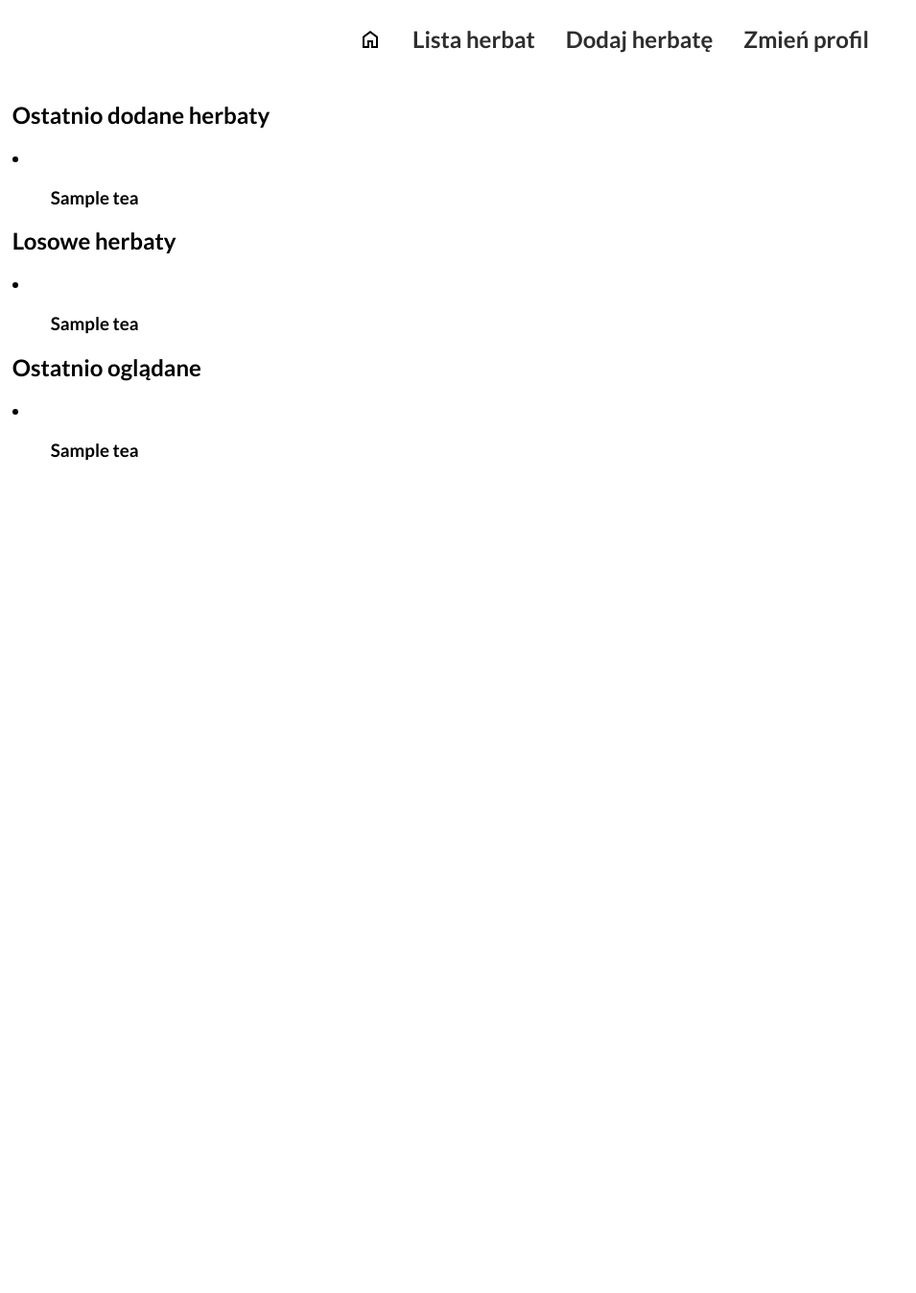
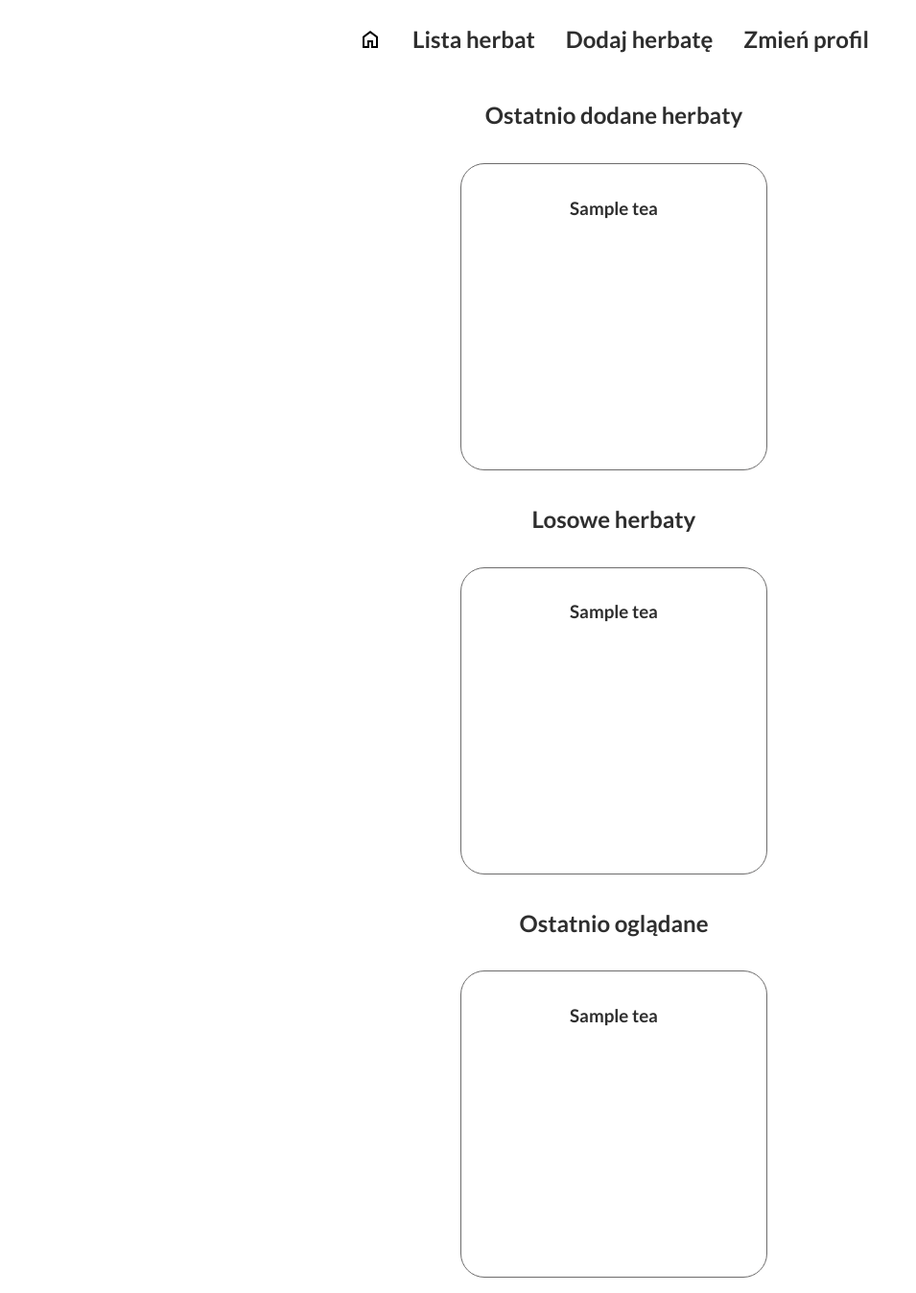
Before and after one commit to wojciklukasz/TeaTracker, a Django app: page / in a window 1280 px wide. Shown: the whole page at 96% size, without its empty margins (0-955 px from the left). Before the commit the page ends 480 px from the top, so only its background shows below. Run offline with Django 5.2, Linux system fonts and the light colour scheme; tables that the repository leaves empty hold one stand-in row (values such as "Sample post").

Commit message:
Add some styling

```diff
--- /dev/null
+++ b/tea/static/tea/main-page.css
@@ -0,0 +1,27 @@
+main {
+    display: grid;
+    justify-content: center;
+    color: #2e2e2e;
+}
+
+#main-content h2 {
+    text-align: center;
+    font-weight: 600;
+}
+
+#main-content li {
+    list-style-type: none;
+    display: flex;
+}
+
+#main-content ul {
+    margin-left: 2rem;
+    margin-right: 2rem;
+    border: 1px solid #6d6c6c;
+    border-radius: 25px;
+    width: 20rem;
+    height: 20rem;
+    padding: 1rem;
+    display: grid;
+    justify-content: center;
+}
--- a/tea/templates/tea/main-page.html
+++ b/tea/templates/tea/main-page.html
@@ -1,5 +1,9 @@
 {% extends "base.html" %}
 {% load static %}
+
+{% block css_files %}
+    <link rel="stylesheet" href="{% static "tea/main-page.css" %}">
+{% endblock %}
 
 {% block title %}Strona główna{% endblock title %}
 
@@ -8,31 +12,31 @@
         <article id="most-recent-teas">
             <h2>Ostatnio dodane herbaty</h2>
             <li id="recent-teas-list">
+                {% for tea in teas.recent %}
                     <ul>
-                    {% for tea in teas.recent %}
                         <h3>{{ tea.name }}</h3>
+                    </ul>
                 {% endfor %}
-                </ul>
             </li>
         </article>
         <article id="random-teas">
             <h2>Losowe herbaty</h2>
             <li id="random-teas-list">
+                {% for tea in teas.random %}
                     <ul>
-                    {% for tea in teas.random %}
                         <h3>{{ tea.name }}</h3>
+                    </ul>
                 {% endfor %}
-                </ul>
             </li>
         </article>
         <article id="last-viewed-teas">
             <h2>Ostatnio oglądane</h2>
             <li id="last-viewed-teas-list">
+                {% for tea in teas.last_viewed %}
                     <ul>
-                    {% for tea in teas.last_viewed %}
                         <h3>{{ tea.name }}</h3>
+                    </ul>
                 {% endfor %}
-                </ul>
             </li>
         </article>
     </main>
```
Lines whose indentation alone changed are shown as unchanged.
